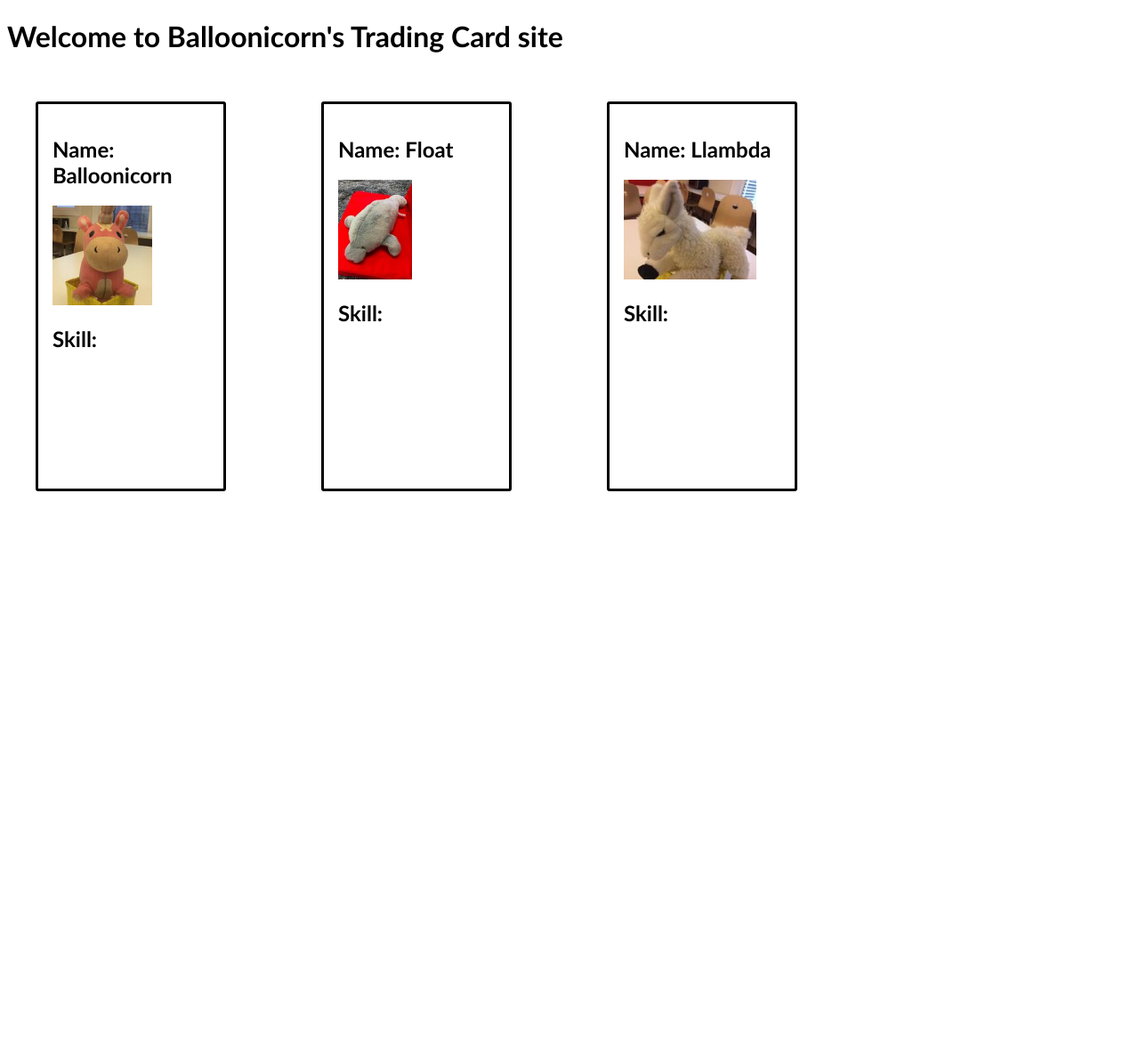
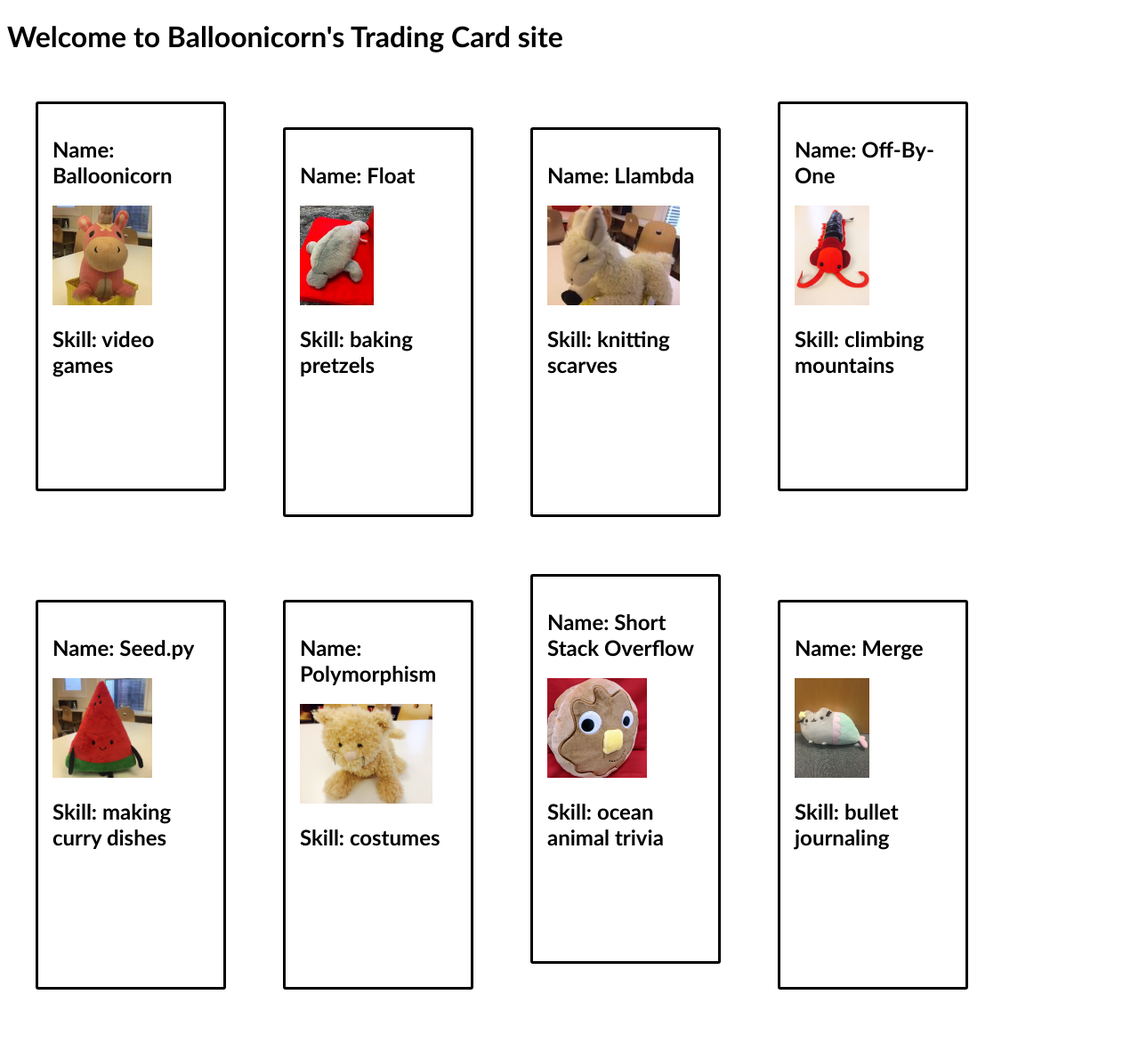
Before and after one commit to samantha-wette/react-trading-cards, a Flask app: page /cards in a window 1280 px wide. Shown: the whole page at 89% size. Before the commit the page ends 552 px from the top, so only its background shows below. Run offline with Flask 2, Linux system fonts and the light colour scheme; some libraries are stand-ins or nearby versions.

Commit message:
trading cards formatted

```diff
--- a/static/js/tradingCard.jsx
+++ b/static/js/tradingCard.jsx
@@ -2,9 +2,52 @@
 
 const tradingCardData = [
   {
-    name: 'Balloonicorn',
-    skill: 'video games',
-    imgUrl: '/static/img/balloonicorn.jpg',
+    name: "Balloonicorn",
+    skill: "video games",
+    imgUrl: "/static/img/balloonicorn.jpg",
+    cardId: 1,
+  },
+  {
+    name: "Float",
+    skill: "baking pretzels",
+    imgUrl: "/static/img/float.jpg",
+    cardId: 2,
+  },
+  {
+    name: "Llambda",
+    skill: "knitting scarves",
+    imgUrl: "/static/img/llambda.jpg",
+    cardId: 3,
+  },
+  {
+    name: "Off-By-One",
+    skill: "climbing mountains",
+    imgUrl: "/static/img/off-by-one.jpeg",
+    cardId: 4,
+  },
+  {
+    name: "Seed.py",
+    skill: "making curry dishes",
+    imgUrl: "/static/img/seedpy.jpeg",
+    cardId: 5,
+  },
+  {
+    name: "Polymorphism",
+    skill: "costumes",
+    imgUrl: "/static/img/polymorphism.jpeg",
+    cardId: 6,
+  },
+  {
+    name: "Short Stack Overflow",
+    skill: "ocean animal trivia",
+    imgUrl: "/static/img/shortstack-overflow.jpeg",
+    cardId: 7,
+  },
+  {
+    name: "Merge",
+    skill: "bullet journaling",
+    imgUrl: "/static/img/merge.png",
+    cardId: 8,
   },
 ];
 
@@ -13,22 +56,56 @@ function TradingCard(props) {
     <div className="card">
       <h2>Name: {props.name}</h2>
       <img src={props.imgUrl} alt="profile" />
-      <h2>Skill: </h2>
+      <h2>Skill: {props.skill}</h2>
     </div>
   );
 }
 
-ReactDOM.render(
-  <TradingCard name="Balloonicorn" skill="video games" imgUrl="/static/img/balloonicorn.jpg" />,
-  document.querySelector('#balloonicorn'),
-);
+function TradingCardContainer() {
+  const tradingCards = [];
+
+  for (const currentCard of tradingCardData) {
+    tradingCards.push(
+    <TradingCard
+    name={currentCard.name}
+    skill={currentCard.skill}
+    imgUrl={currentCard.imgUrl}
+    />
+    );
+  }
+  return (
+    <React.Fragment>
+      {tradingCards}
+    </React.Fragment>
+  );
+}
+
 
 ReactDOM.render(
-  <TradingCard name="Float" skill="baking pretzels" imgUrl="/static/img/float.jpg" />,
-  document.querySelector('#float'),
-);
+  <TradingCardContainer/>, document.querySelector("#test")
+)
 
-ReactDOM.render(
-  <TradingCard name="Llambda" skill="knitting scarves" imgUrl="/static/img/llambda.jpg" />,
-  document.querySelector('#llambda'),
-);
+// ReactDOM.render(
+//   <TradingCard name="Balloonicorn" skill="video games" imgUrl="/static/img/balloonicorn.jpg" />,
+//   document.querySelector('#balloonicorn'),
+// );
+
+// ReactDOM.render(
+//   <TradingCard name="Float" skill="baking pretzels" imgUrl="/static/img/float.jpg" />,
+//   document.querySelector('#float'),
+// );
+
+// ReactDOM.render(
+//   <TradingCard name="Llambda" skill="knitting scarves" imgUrl="/static/img/llambda.jpg" />,
+//   document.querySelector('#llambda'),
+// );
+
+// ReactDOM.render(
+//   <TradingCard name="Seedpy" skill="seed spitting" imgUrl="/static/img/seedpy.jpeg" />,
+//   document.querySelector('#seedpy'),
+// );
+
+//ReactDOM.render(
+//  <TradingCard name="Polymorphism" skill="Being cute" imgUrl="/static/img/polymorphism.jpeg" />,
+//  document.querySelector('#polymorphism'),
+//);
--- a/templates/cards.html
+++ b/templates/cards.html
@@ -8,6 +8,8 @@
 
 
 {% block body %}
+<div id="test"></div>
+
 <div class="grid">
   <!-- Mount Balloonicorn's card on to this element. -->
   <div id="balloonicorn"></div>
@@ -17,6 +19,9 @@
 
   <!-- Mount Llambda's card on to this element. -->
   <div id="llambda"></div>
+
+  <div id="seedpy"></div>
+  <div id="polymorphism"></div>
 </div>
 
 {% endblock %}
```
Also changed, not shown: static/js/homepage.jsx (+7 -1 lines).
